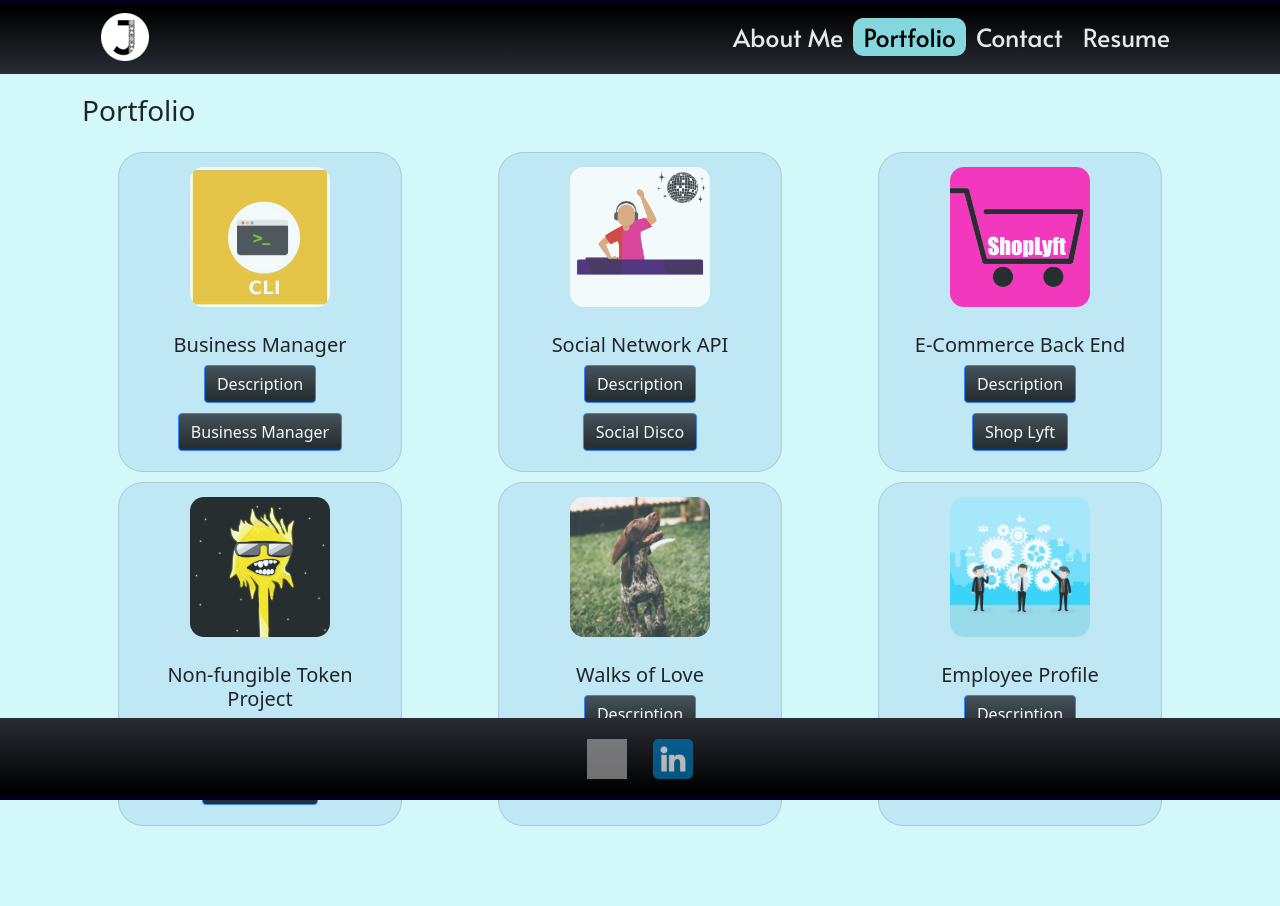
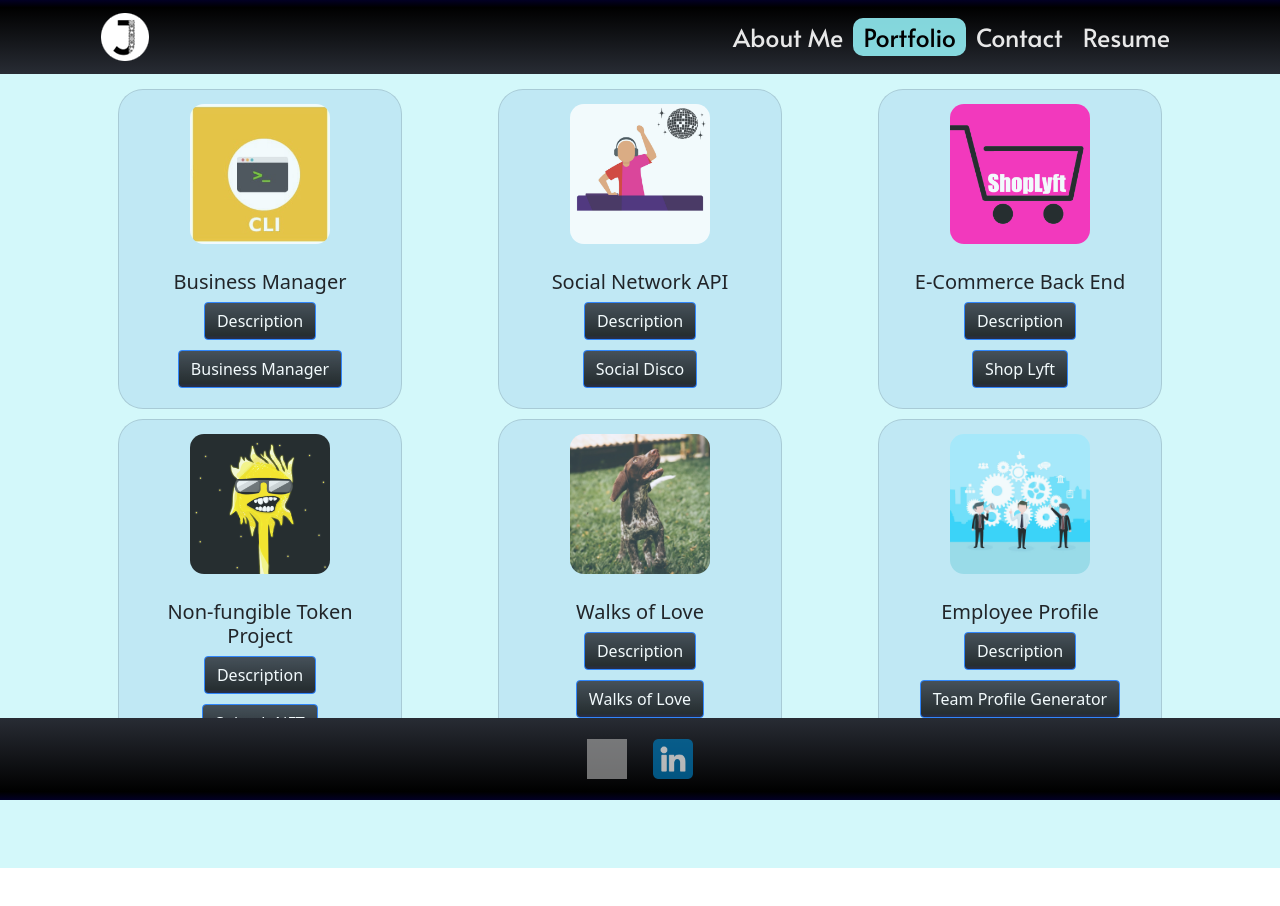
Before and after one commit to gemsjohn/tawny-port, a React (Create React App) app: page /portfolio in a window 1280 px wide. Shown: the top 906 px of the page. After the commit the page ends 868 px from the top, so only its background shows below. Built offline with nearby package versions, Linux system fonts and the light colour scheme; grey boxes are pictures that could not be loaded.

Commit message:
removed portfolio title

```diff
--- a/src/routes/portfolio.jsx
+++ b/src/routes/portfolio.jsx
@@ -41,7 +41,6 @@ export default function Portfolio() {
       <Header />
       <Container>
         <div className="App">
-          <h3 className="extra-spacing">Portfolio</h3>
           {/* ROW #1 */}
           <Row className="Row-space">
             <Col>
```
